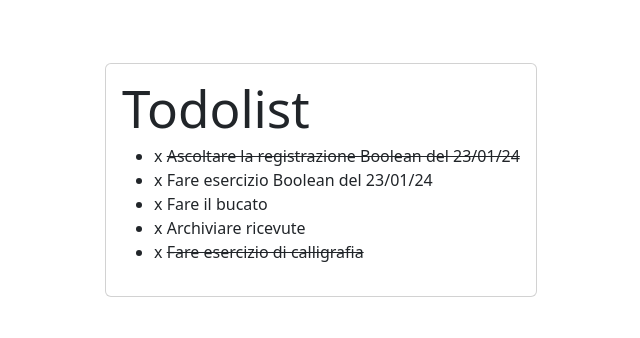
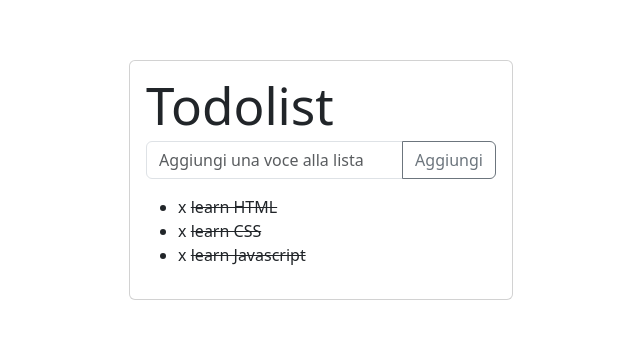
Before and after one commit to cristinagiacobbe/vue-todolist, a Vue app: page / in a window 1280 px wide. Shown: the part 220-558 px from the top of the page, without its empty margins (319-959 px from the left). Built offline with nearby package versions, Linux system fonts and the light colour scheme.

Commit message:
Add invert done property

```diff
--- a/src/App.vue
+++ b/src/App.vue
@@ -6,35 +6,37 @@ export default {
     return {
       todolist: [
         {
-          text: "Ascoltare la registrazione Boolean del 23/01/24",
+          text: "learn HTML",
           done: true,
         },
         {
-          text: "Fare esercizio Boolean del 23/01/24",
-          done: false,
+          text: "learn CSS",
+          done: true,
         },
         {
-          text: "Fare il bucato",
-          done: false,
+          text: "learn Javascript",
+          done: true,
         },
+      ],
+      userTodo: [
         {
-          text: "Archiviare ricevute",
-          done: false,
-        },
-        {
-          text: "Fare esercizio di calligrafia",
+          text: "",
           done: true,
         }
-      ]
-    };
+      ],
+      finalTodo: []
+    }
   },
   methods: {
     removeTodo(i) {
       this.todolist.splice(i, 1);
-    }
+    },
+    addTodo() {
+      this.finalTodo = [...this.todolist, ...this.userTodo]
+      console.log(this.finalTodo);
+    },
   }
-
-};
+}
 </script>
 
 
@@ -43,10 +45,18 @@ export default {
     <div class="card">
       <div class="card-body">
         <h1>Todolist</h1>
+
+        <div class="input-group mb-3">
+          <input type="text" v-model="userTodo.text" @keyup.enter="addTodo" class="form-control"
+            placeholder="Aggiungi una voce alla lista">
+          <button @click="addTodo" class="btn btn-outline-secondary" type="button" id="button-addon2">Aggiungi</button>
+        </div>
+
         <ul v-if="todolist.length > 0">
-          <li v-for="(todo, index) in todolist">
+
+          <li v-for="( todo, index ) in  todolist ">
             <span v-on:click="removeTodo(index)"> x </span>
-            <span :class="{ line: todo.done }">{{ todo.text }}</span>
+            <span :class="{ line: todo.done }" @click="todo.done = !todo.done">{{ todo.text }}</span>
           </li>
         </ul>
         <p v-else>
```
Also changed, not shown: 1 other file (tests, documents, lock files or other folders).
